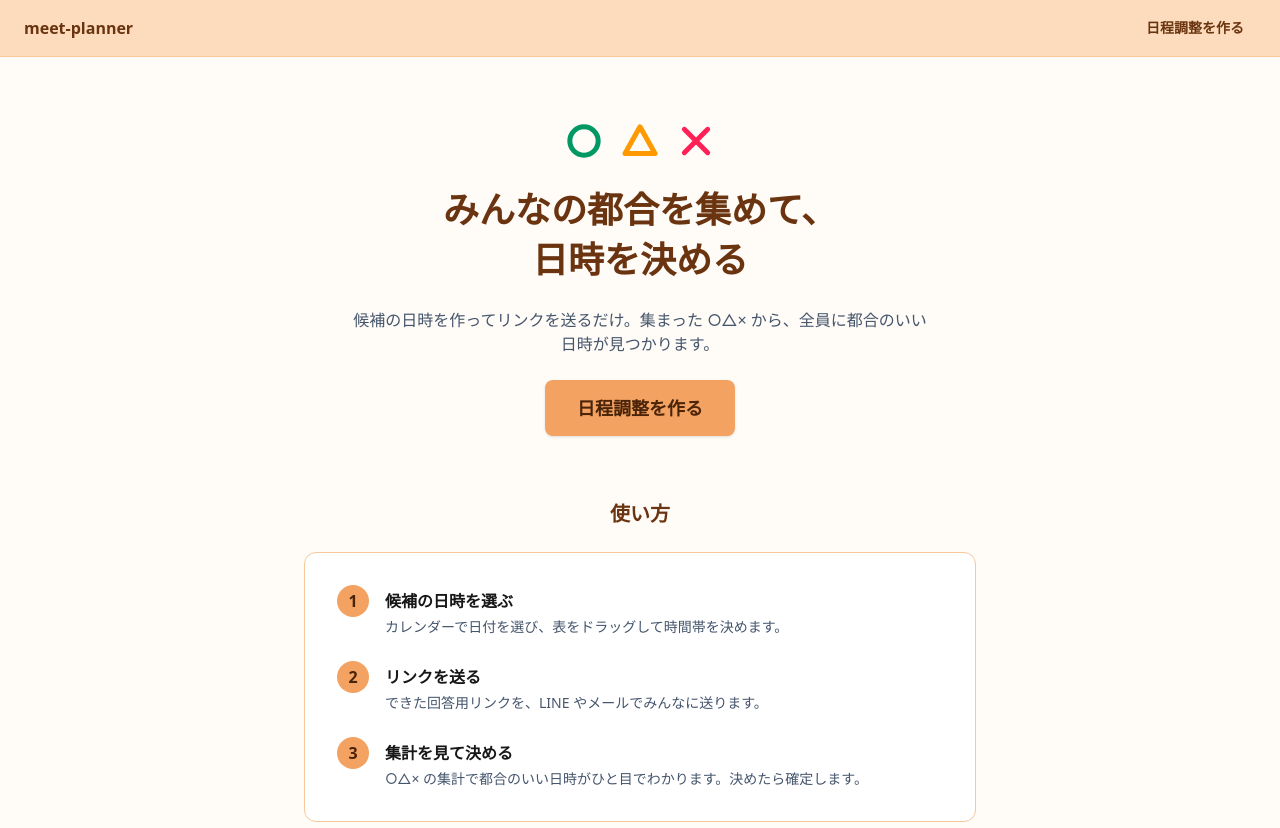
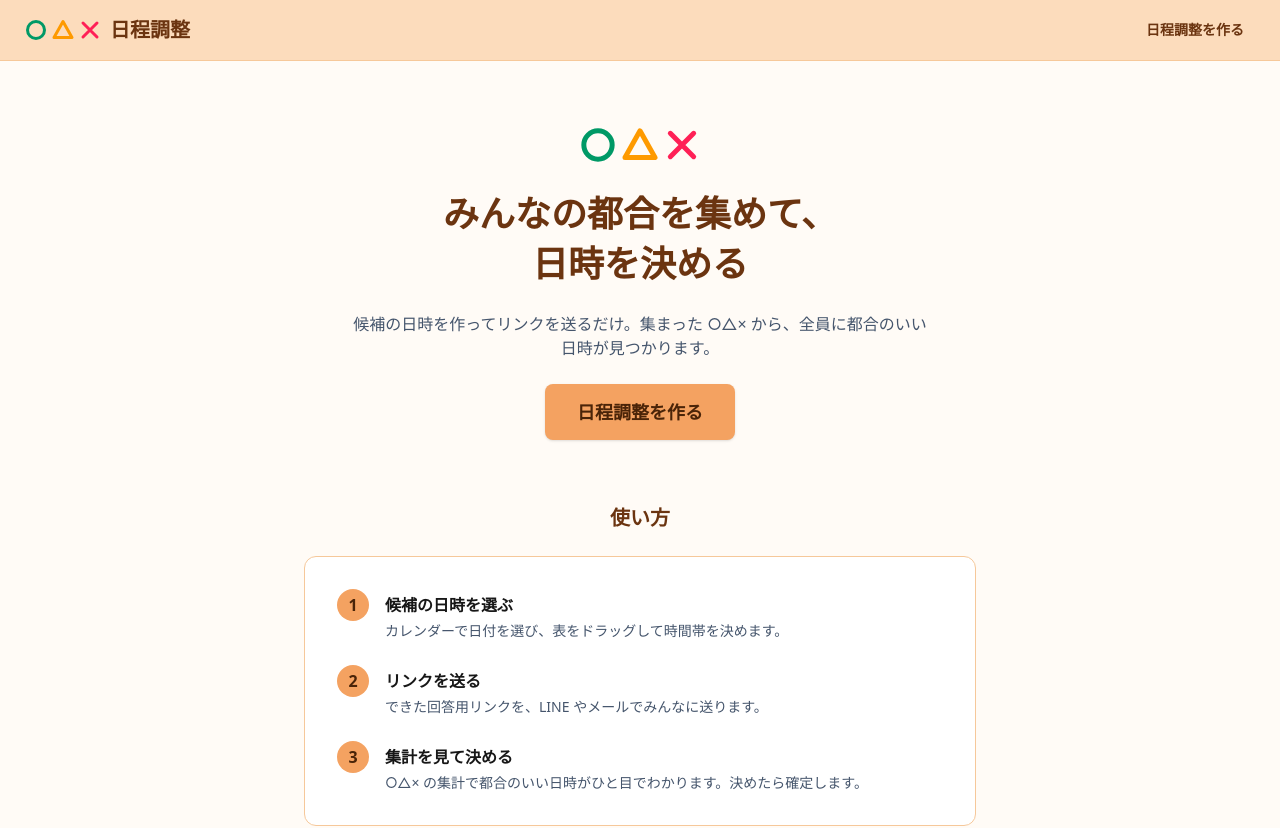
Before and after one commit to hirohito-doi/meet-planner, a Next.js app: page / in a window 1280 px wide. Shown: the top 828 px of the page. Built offline with nearby package versions, Linux system fonts and the light colour scheme; no server answers.

Commit message:
feat(app): rename the service to ○△× 日程調整 with coloured marks in the header
Co-Authored-By: Claude Opus 5.5 <noreply@anthropic.com>

```diff
--- a/app/_components/ui.tsx
+++ b/app/_components/ui.tsx
@@ -1,13 +1,16 @@
 // 画面に共通する見た目の部品。色は白地に slate を基本にし、色は可否と注意の表示だけに使う
 import Link from "next/link";
+import { SITE_NAME } from "@/app/_lib/site";
 
 /** 全画面の上に出す帯 */
 export function AppHeader({ label }: { label?: string }) {
   return (
     <header className="border-b border-line bg-header">
-      <div className="mx-auto flex max-w-7xl items-center justify-between px-4 py-3 sm:px-6">
-        <Link href="/" className="font-bold text-header-ink">
-          meet-planner
+      <div className="mx-auto flex max-w-7xl items-center justify-between px-4 py-3.5 sm:px-6">
+        {/* サービス名の ○△× は、回答画面と同じ色のマークで描く。読み上げではサービス名をそのまま読む */}
+        <Link href="/" aria-label={SITE_NAME} className="flex items-center gap-2 text-lg font-bold text-header-ink sm:text-xl">
+          <Marks className="size-5 sm:size-6" />
+          <span>日程調整</span>
         </Link>
         {/* 画面の名前があればそれを、なければ(紹介ページなど)作成画面への入り口を出す */}
         {label ? (
@@ -108,3 +111,20 @@ export function Notice({ title, children, action }: { title: string; children: R
     </main>
   );
 }
+
+/** 回答画面と同じ色の ○△×(飾り。読み上げない) */
+export function Marks({ className }: { className: string }) {
+  return (
+    <span aria-hidden className="flex gap-[0.15em]">
+      <svg viewBox="0 0 24 24" className={`${className} text-emerald-600`} fill="none" stroke="currentColor" strokeWidth={3}>
+        <circle cx="12" cy="12" r="8.5" />
+      </svg>
+      <svg viewBox="0 0 24 24" className={`${className} text-amber-500`} fill="none" stroke="currentColor" strokeWidth={3} strokeLinejoin="round">
+        <path d="M12 3.5 21 19.5H3Z" />
+      </svg>
+      <svg viewBox="0 0 24 24" className={`${className} text-rose-500`} fill="none" stroke="currentColor" strokeWidth={3} strokeLinecap="round">
+        <path d="M5 5 19 19M19 5 5 19" />
+      </svg>
+    </span>
+  );
+}
--- /dev/null
+++ b/app/_lib/site.ts
@@ -0,0 +1,2 @@
+/** 画面に出すサービス名。ページのタイトル、上の帯、プレビューの文字に使う */
+export const SITE_NAME = "○△× 日程調整";
--- a/app/layout.tsx
+++ b/app/layout.tsx
@@ -1,11 +1,14 @@
 import type { Metadata } from "next";
 import "./globals.css";
+import { SITE_NAME } from "./_lib/site";
 
 export const metadata: Metadata = {
   // プレビュー画像の URL を組み立てるためのサイトの URL。公開するときに SITE_URL を設定する
   metadataBase: new URL(process.env.SITE_URL ?? "http://localhost:3000"),
-  title: { default: "meet-planner", template: "%s | meet-planner" },
+  title: { default: SITE_NAME, template: `%s | ${SITE_NAME}` },
   description: "複数人の都合を集めて、会議の日時を決める日程調整アプリ",
+  // プレビュー画像には名前を描かないので、プレビューの文字にサービス名を出す
+  openGraph: { siteName: SITE_NAME },
   // 回答用リンクと管理用リンクは、知っている人だけが開ける秘密の URL(ADR 0001)。
   // 検索エンジンに載せず、ほかのサイトへ移るときにも URL を送らない
 
--- a/app/opengraph-image.tsx
+++ b/app/opengraph-image.tsx
@@ -1,8 +1,9 @@
 // リンクを LINE や Slack などに貼ったときのプレビュー画像。すべてのページで使う。
-// 日本語の書体を同梱しないため、画像には英字と ○△× の図形だけを描く(タイトルはプレビューの文字で出る)
+// 日本語の書体を同梱しないため、画像には ○△× の図形だけを描く(サービス名とタイトルはプレビューの文字で出る)
 import { ImageResponse } from "next/og";
+import { SITE_NAME } from "./_lib/site";
 
-export const alt = "meet-planner";
+export const alt = SITE_NAME;
 export const size = { width: 1200, height: 630 };
 export const contentType = "image/png";
 
@@ -23,19 +24,17 @@ export default function Image() {
           flexDirection: "column",
           alignItems: "center",
           justifyContent: "center",
-          gap: 56,
-          background: "#fffbf6",
+                    background: "#fffbf6",
           borderTop: "24px solid #f4a261",
         }}
       >
-        <div style={{ display: "flex", gap: 48 }}>
+        <div style={{ display: "flex", gap: 72 }}>
           {MARKS.map((m) => (
-            <svg key={m.color} width="120" height="120" viewBox="0 0 80 80">
+            <svg key={m.color} width="200" height="200" viewBox="0 0 80 80">
               {m.shape}
             </svg>
           ))}
         </div>
-        <div style={{ fontSize: 88, fontWeight: 700, color: "#6b3410" }}>meet-planner</div>
       </div>
     ),
     size,
--- a/app/page.tsx
+++ b/app/page.tsx
@@ -1,5 +1,5 @@
 import Link from "next/link";
-import { AppHeader } from "./_components/ui";
+import { AppHeader, Marks } from "./_components/ui";
 
 // サービスの紹介ページ。日程調整はここでは作らず、作成画面(/new)へ案内する
 const STEPS = [
@@ -20,7 +20,9 @@ export default function Home() {
       <AppHeader />
       <main className="mx-auto w-full max-w-4xl flex-1 px-4 py-12 sm:px-6 sm:py-16">
         <section className="flex flex-col items-center gap-6 text-center">
-          <Marks />
+          <div className="flex gap-2">
+            <Marks className="size-10" />
+          </div>
           <h1 className="text-3xl font-bold leading-snug text-accent-soft-ink sm:text-4xl">
             みんなの都合を集めて、
             <br />
@@ -75,20 +77,3 @@ function CreateLink() {
     </Link>
   );
 }
-
-/** 回答画面と同じ色の ○△×(飾り) */
-function Marks() {
-  return (
-    <div aria-hidden className="flex gap-4">
-      <svg viewBox="0 0 24 24" className="size-10 text-emerald-600" fill="none" stroke="currentColor" strokeWidth={3}>
-        <circle cx="12" cy="12" r="8.5" />
-      </svg>
-      <svg viewBox="0 0 24 24" className="size-10 text-amber-500" fill="none" stroke="currentColor" strokeWidth={3} strokeLinejoin="round">
-        <path d="M12 3.5 21 19.5H3Z" />
-      </svg>
-      <svg viewBox="0 0 24 24" className="size-10 text-rose-500" fill="none" stroke="currentColor" strokeWidth={3} strokeLinecap="round">
-        <path d="M5 5 19 19M19 5 5 19" />
-      </svg>
-    </div>
-  );
-}
```
Also changed, not shown: 4 other files (tests, documents, lock files or other folders).
